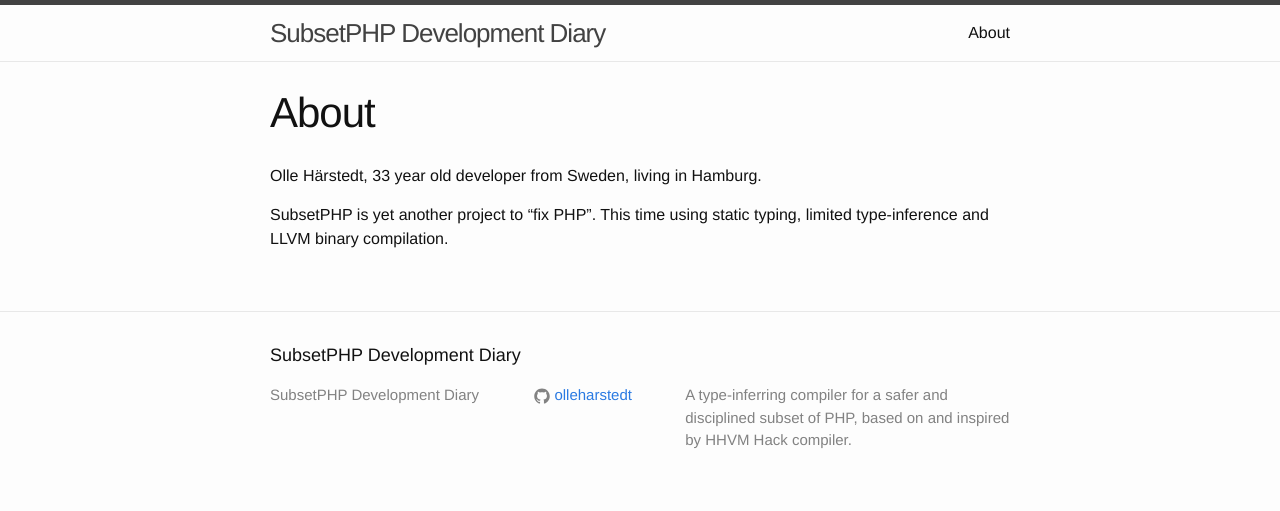
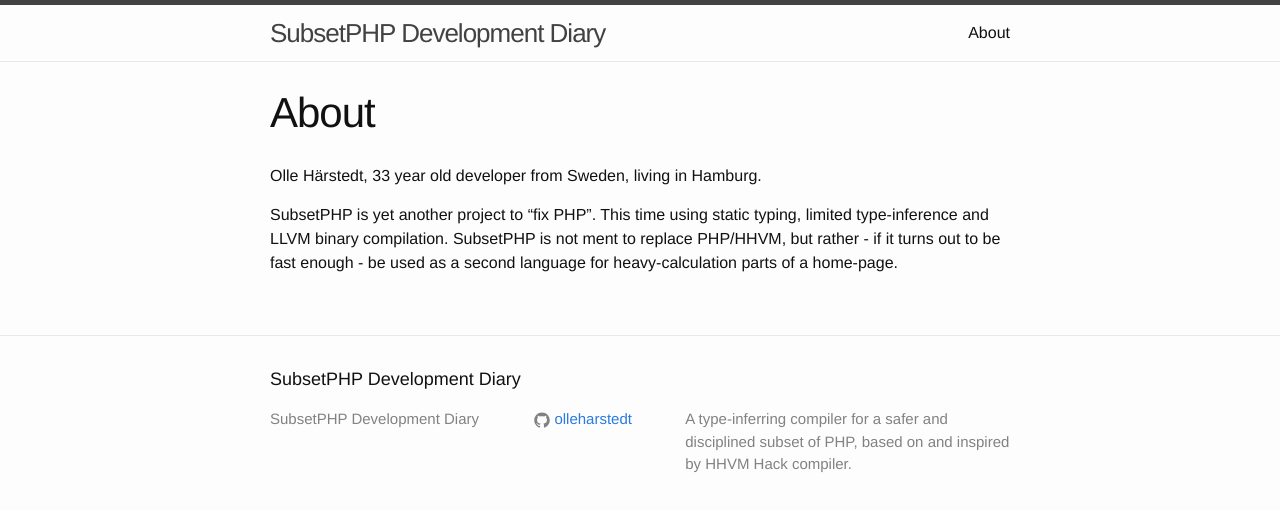
Before and after one commit to olleharstedt/olleharstedt.github.io, a Jekyll site: the page built from about.md, in a window 1280 px wide. Shown: the top 511 px of the page. Built offline with Jekyll 4.4.1, drawn with Linux system fonts in a browser that asks for light colours.

Commit message:
More about

```diff
--- a/about.md
+++ b/about.md
@@ -6,4 +6,4 @@ permalink: /about/
 
 Olle Härstedt, 33 year old developer from Sweden, living in Hamburg.
 
-SubsetPHP is yet another project to "fix PHP". This time using static typing, limited type-inference and LLVM binary compilation.
+SubsetPHP is yet another project to "fix PHP". This time using static typing, limited type-inference and LLVM binary compilation. SubsetPHP is not ment to replace PHP/HHVM, but rather - if it turns out to be fast enough - be used as a second language for heavy-calculation parts of a home-page.
```
